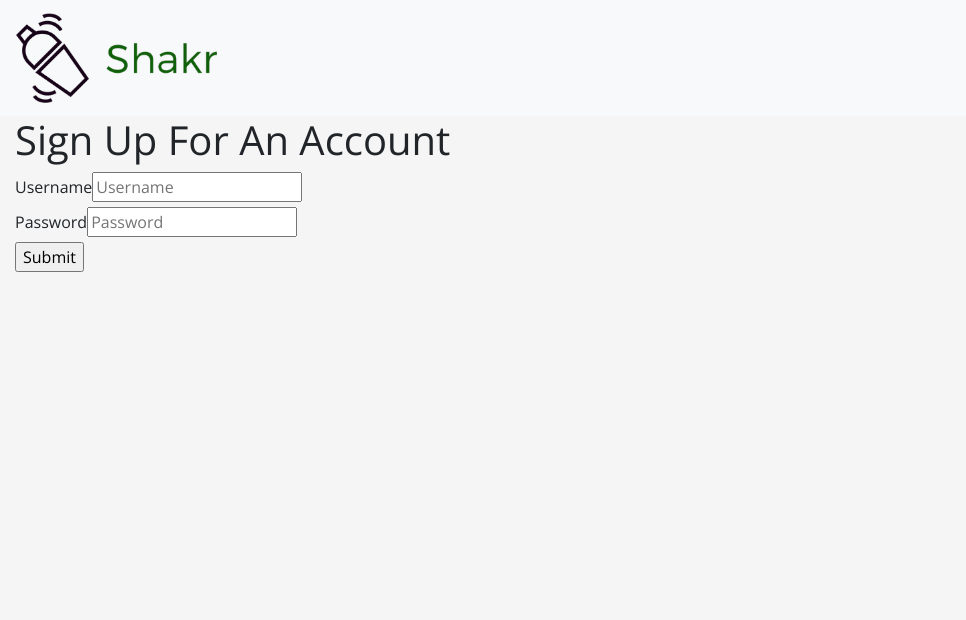
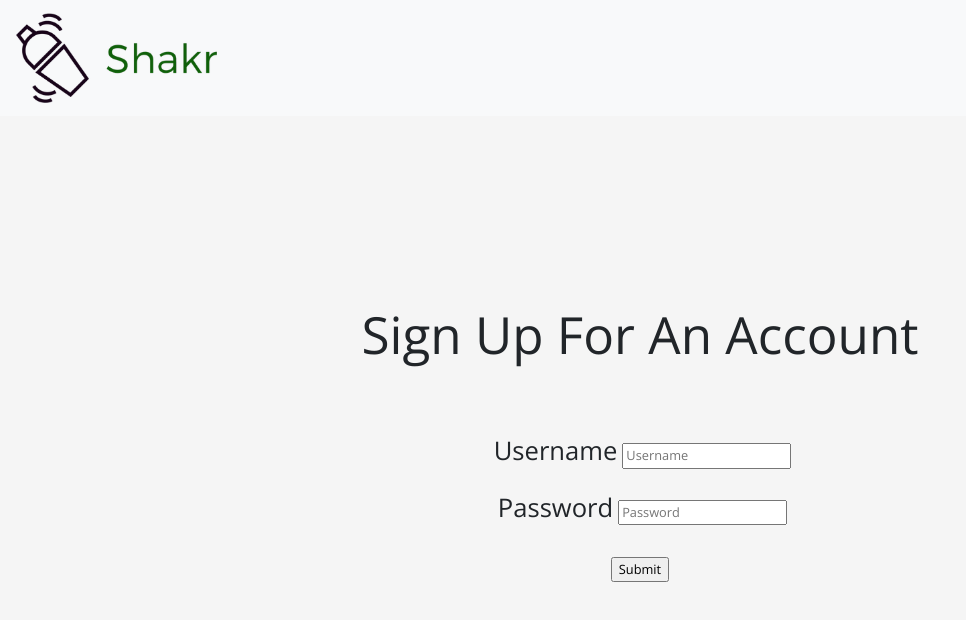
Before and after one commit to saazim1123/Shak-r-App-, a React (Create React App) app in the folder client/: page /signup in a window 1280 px wide. Shown: the top 620 px of the page, without its empty margins (0-966 px from the left). Built offline with nearby package versions, Linux system fonts and the light colour scheme.

Commit message:
Signup Styling Complete

```diff
--- a/client/src/App.css
+++ b/client/src/App.css
@@ -23,6 +23,33 @@ html,body {
 .content {
   margin-top: 400px;
   position: relative;
+}
+
+.signup{
+
+  margin-top:0;
+  margin-right:auto;
+  margin-bottom:0;
+  margin-left:auto;
+}
+.signup-title{
+  text-align: center;
+  font-size: 4vw;
+  margin-top: 15%;
+}
+
+.signup-details{
+  text-align: center;
+  font-size: 1vw;
+  margin-top: 5%;
+}
+
+.username-label,.password-label{
+  padding:0.4%;
+  font-size: 2vw;
+}
+.password-label{
+  margin-bottom: 2%;
 }
 
 .App {
--- a/client/src/containers/SignUp.js
+++ b/client/src/containers/SignUp.js
@@ -35,9 +35,10 @@ class Signup extends Component {
 
     render(){
         return(
-        <form onSubmit={this.handleSubmit}>
-            <h1>Sign Up For An Account</h1>
-                <label>Username</label>
+        <form onSubmit={this.handleSubmit} className="signup">
+            <h1 className="signup-title">Sign Up For An Account</h1>
+                <div className="signup-details">
+                    <label className="username-label">Username</label>
                     <input
                     name='username'
                     placeholder='Username'
@@ -45,7 +46,7 @@ class Signup extends Component {
                     onChange={this.handleChange}
                     /><br/>
 
-                <label>Password</label>
+                    <label className="password-label">Password</label>
                     <input
                     type='password'
                     name='password'
@@ -55,6 +56,7 @@ class Signup extends Component {
                     /><br/>
 
                     <input type='submit'/>
+                </div>
         </form>
         )
     }
```
Lines whose indentation alone changed are shown as unchanged.
